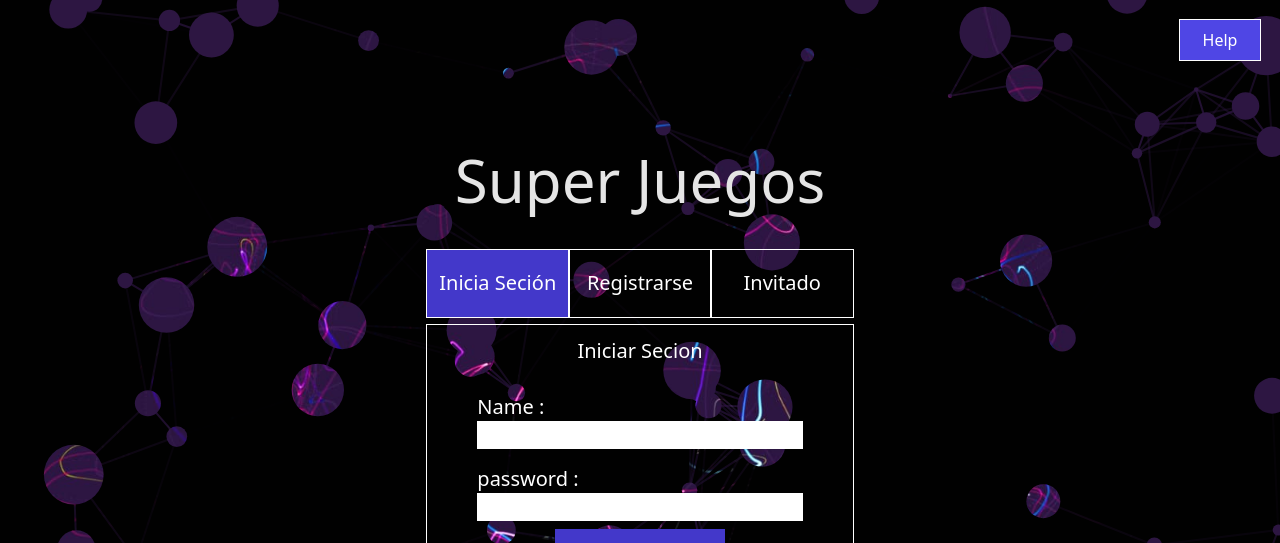
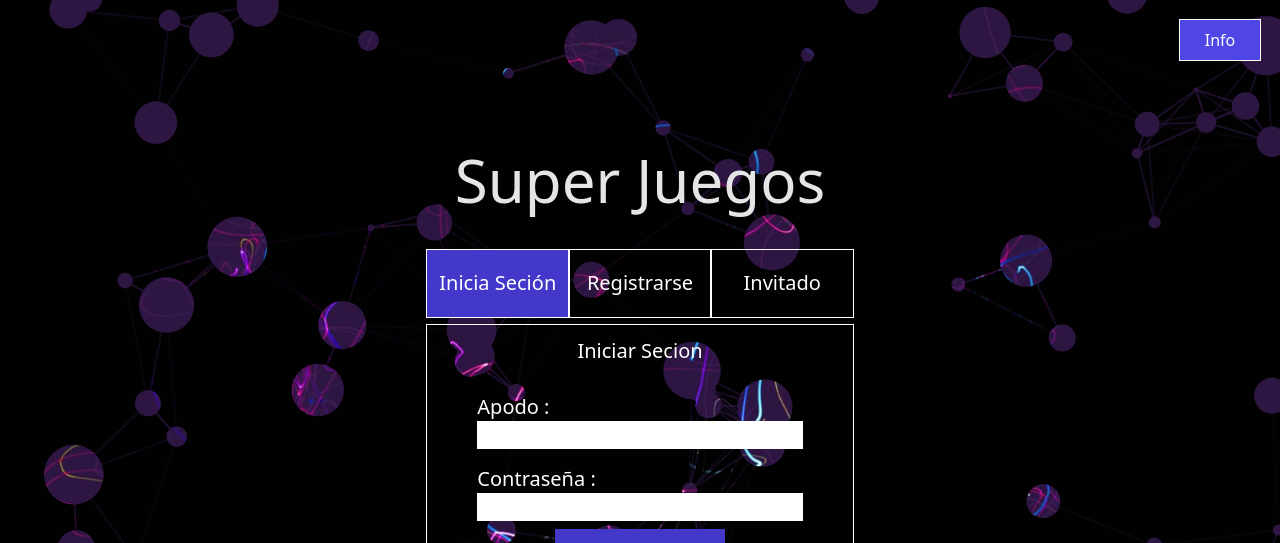
Before and after one commit to JosueElutiche24/SuperGames, a Next.js app: page /login in a window 1280 px wide. Shown: the top 543 px of the page. Built offline with nearby package versions, Linux system fonts and the light colour scheme.

Commit message:
Se corrigieron todos los textos y se eliminaron los remanenetes de clg

```diff
--- a/components/HO_Menu.jsx
+++ b/components/HO_Menu.jsx
@@ -37,17 +37,17 @@ export default function Menu() {
   return (
     <div className='w-3/4 h-1/2 flex flex-col'>
       <div className='text-white'>
-        <p>Bienvenido : {userSession}</p>
+        <p className='text-center text-2xl'>Bienvenido : {userSession}</p>
       </div>
         <div className="text-white w-full h-2/3 flex items-center justify-center">
-            <button onClick={goMemory} className="BoxOpaque m-4 w-1/4 h-1/2 text-lg hover:BoxViolet ">Memory</button>
-            <button onClick={goSearchmines} className="BoxOpaque m-4 w-1/4 h-1/2 text-lg hover:BoxViolet ">SerachMines</button>
+            <button onClick={goMemory} className="BoxOpaque m-4 w-1/4 h-1/2 text-lg hover:BoxViolet ">Memoria</button>
+            <button onClick={goSearchmines} className="BoxOpaque m-4 w-1/4 h-1/2 text-lg hover:BoxViolet ">Buca Minas</button>
             <button onClick={goSnake} className="BoxOpaque m-4 w-1/4 h-1/2 text-lg hover:BoxViolet ">Snake</button>
         </div>
         <div className="text-white w-full h-1/3 flex items-center justify-between">
             <button onClick={funLogout} className="BoxOpaque m-4 w-1/4 h-1/2 text-lg hover:BoxRed ">cerrar sesion</button>
             <button onClick={funcPuntuacion} className='BoxOpaque m-4 w-1/4 h-1/2 text-lg hover:BoxYellow '>Mis puntuaciones</button>
-            <button onClick={fncHelp} className="BoxOpaque m-4 w-1/4 h-1/2 text-lg hover:BoxViolet ">Help</button>
+            <button onClick={fncHelp} className="BoxOpaque m-4 w-1/4 h-1/2 text-lg hover:BoxViolet ">Info</button>
         </div>
     </div>
   )
--- a/components/LO_tab_menus.jsx
+++ b/components/LO_tab_menus.jsx
@@ -101,11 +101,11 @@ export default function TabMenus() {
                     <form className='w-full' onSubmit={sendSubmit}>
                         <p className='py-3 m-2 text-center'>Iniciar Secion</p>
                         <div className='flex flex-col w-4/5 p-2 mx-auto'>
-                            <label className='mr-3'>Name :</label>
+                            <label className='mr-3'>Apodo :</label>
                             <input className='text-stone-900' type="text"/>
                         </div>
                         <div className='flex flex-col w-4/5 p-2 mx-auto'>
-                            <label className="mr-3">password :</label>
+                            <label className="mr-3">Contraseña :</label>
                             <input className='text-stone-900' type="text"/>
                         </div>
                         <div className='w-full flex justify-center'>
@@ -117,15 +117,15 @@ export default function TabMenus() {
                     <form className='w-full' onSubmit={registerSubmit}>
                         <p className='py-1 m-2 text-center'>Registrarse</p>
                         <div className='flex flex-col w-4/5 px-2 mx-auto'>
-                            <label className='mr-3'>Name :</label>
+                            <label className='mr-3'>Apodo :</label>
                             <input className='text-stone-900' type="text"/>
                         </div>
                         <div className='flex flex-col w-4/5 px-2 mx-auto'>
-                            <label className="mr-3">email : </label>
+                            <label className="mr-3">Correo : </label>
                             <input className='text-stone-900' type="text"/>
                         </div>
                         <div className='flex flex-col w-4/5 px-2 mx-auto'>
-                            <label className="mr-3">password :</label>
+                            <label className="mr-3">Contraseña :</label>
                             <input className='text-stone-900' type="text"/>
                         </div>
                         <div className='flex w-full justify-center'>
--- a/components/PU_pushinfo.jsx
+++ b/components/PU_pushinfo.jsx
@@ -35,7 +35,7 @@ export default function PushInfo({ranking, modeGame}) {
   return (
     <div className='mirenme relative w-full h-full'>
     <div className={ 'w-full ranckingCellHeight flex justify-between bg-amber-800 p-2 margins outline-black font-semibold sticky top-0'}>
-        <div className='w-1/6 text-center'><p>userName</p></div>
+        <div className='w-1/6 text-center'><p>Apodo</p></div>
         <div className='w-1/6 text-center'><p>Puntos</p></div>
         <div className='w-1/6 text-center'><p>Fecha</p></div>
         <div className='w-1/6 text-center'><p>Nivel</p></div>
--- a/components/SM_create_array.js
+++ b/components/SM_create_array.js
@@ -15,8 +15,8 @@ class mineArray{
     }
     // Methods
     mostrar(){
-        console.log(this.mapArray)
-        console.log(mineArray.Booms)
+        // console.log(this.mapArray)
+        // console.log(mineArray.Booms)
     }
     static generarBooms(Level){
         let cant;
@@ -141,7 +141,7 @@ class mineArray{
                                     }
                                     break;
                                 default:
-                                    console.log("default")
+
                                     break;
                             }
                         }
--- a/components/SM_search_mines.index.jsx
+++ b/components/SM_search_mines.index.jsx
@@ -34,7 +34,7 @@ export default function SearchMinesIndex() {
                 <button className='margins h-full w-full BoxOpaque hover:BoxRed' onClick={Return}>Abandonar</button>
             </div>
             <div className='w-2/4 h-full flex justify-center items-center'>
-                <p>Reiniciar</p>
+                <p>Busca Minas Nivel : {Level}</p>
             </div>
             <div className='w-1/4 h-full flex justify-center  items-center'>
                 <button onClick={funcPuntuacion} className='margins h-full w-full BoxOpaque hover:BoxYellow'>Marcadores</button>
--- a/components/SN_my_level.jsx
+++ b/components/SN_my_level.jsx
@@ -14,7 +14,6 @@ export default function MyLevel({acabar, btnStart, btnRestart}) {
 
     useEffect(() => {
       if(btnStart == true){
-        console.log(btnStart)
         const canvas = canvasRef.current;
         const context = canvas.getContext("2d");
         const gameInitialized = new InitGame(ConectorApp, context);
@@ -31,7 +30,6 @@ export default function MyLevel({acabar, btnStart, btnRestart}) {
         setInputState(text)
       }
       if(action == "eat"){
-        console.log("colocando puntos ="+text)
         setInputPoints(text)
       }
       if(action == "over"){
--- a/components/conectWhitApi.js
+++ b/components/conectWhitApi.js
@@ -48,7 +48,6 @@ export async function maxPuntaje(puntuacion, mode, level){
         // resp = status, data
         return resp.data
     } catch (error) {
-        console.log(error)
         return false;
     }
 
--- a/pages/api/puntaje/savePuntaje.js
+++ b/pages/api/puntaje/savePuntaje.js
@@ -48,7 +48,6 @@ class endPoint{
         }
     }
     static serverError(error){
-        console.log(error, " en el savepuntaje");
         let res = {status: 500, message:"ha ocurrido un error inesperado, asegurese de tener coneccion a interet."};
         return res;
     }
--- a/pages/api/puntaje/validateMax.js
+++ b/pages/api/puntaje/validateMax.js
@@ -94,7 +94,6 @@ class endPoint{
         }
     }
     static serverError(error){
-        console.log(error, " en el validatemax");
         let res = {status: 500, message:"ha ocurrido un error inesperado, asegurese de tener coneccion a interet."};
         return res;
     }
--- a/pages/login/index.js
+++ b/pages/login/index.js
@@ -15,7 +15,7 @@ export default function Login() {
           <h1 className="text-neutral-200 text-6xl mb-10">Super Juegos</h1>
           <TabMenus/>
         </div>
-        <button onClick={fncHelp} className="absolute bg-indigo-600 p-2 w-20 margins text-white right-5 top-5">Help</button>
+        <button onClick={fncHelp} className="absolute bg-indigo-600 p-2 w-20 margins text-white right-5 top-5">Info</button>
         <BgParticulario BgImage="url(/fondo2.jpg)" color=""/>
       </section>
   )
```
